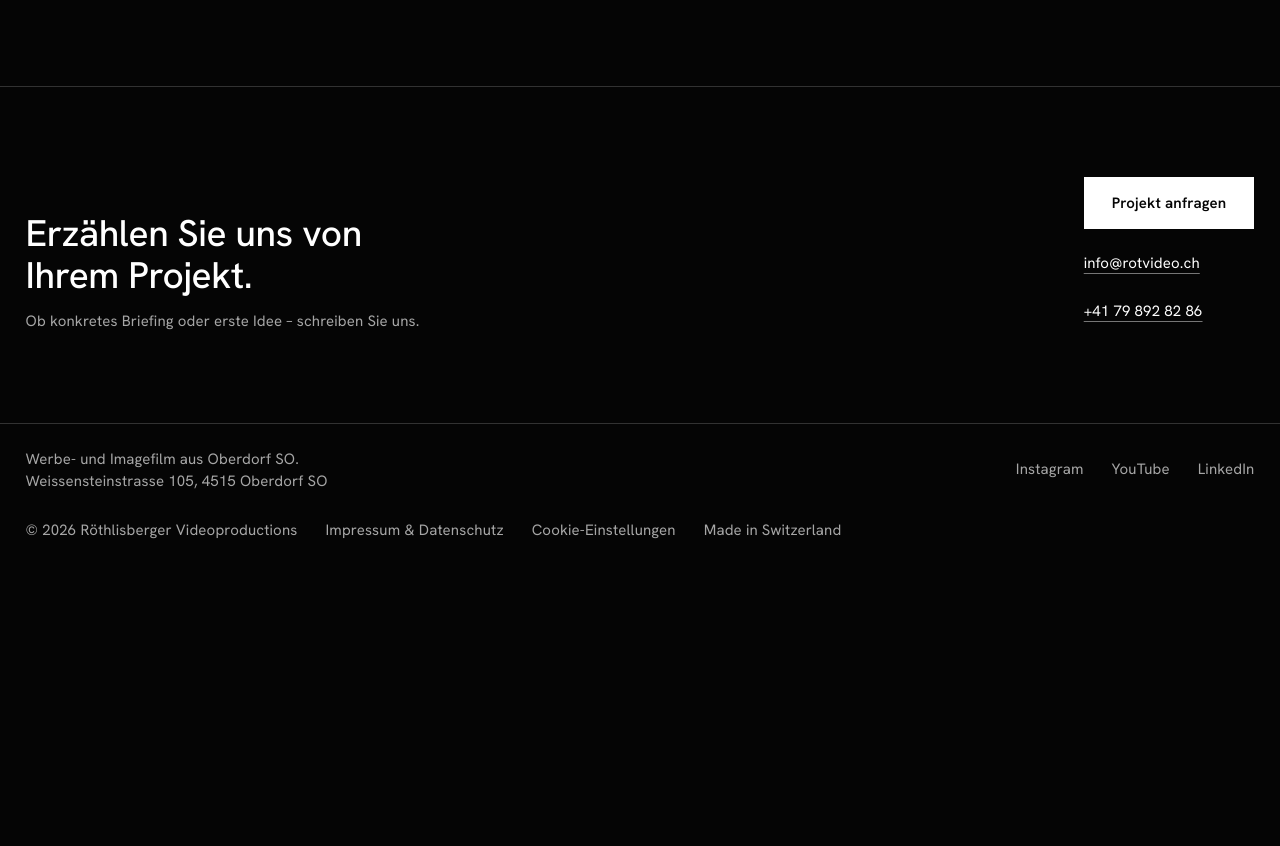
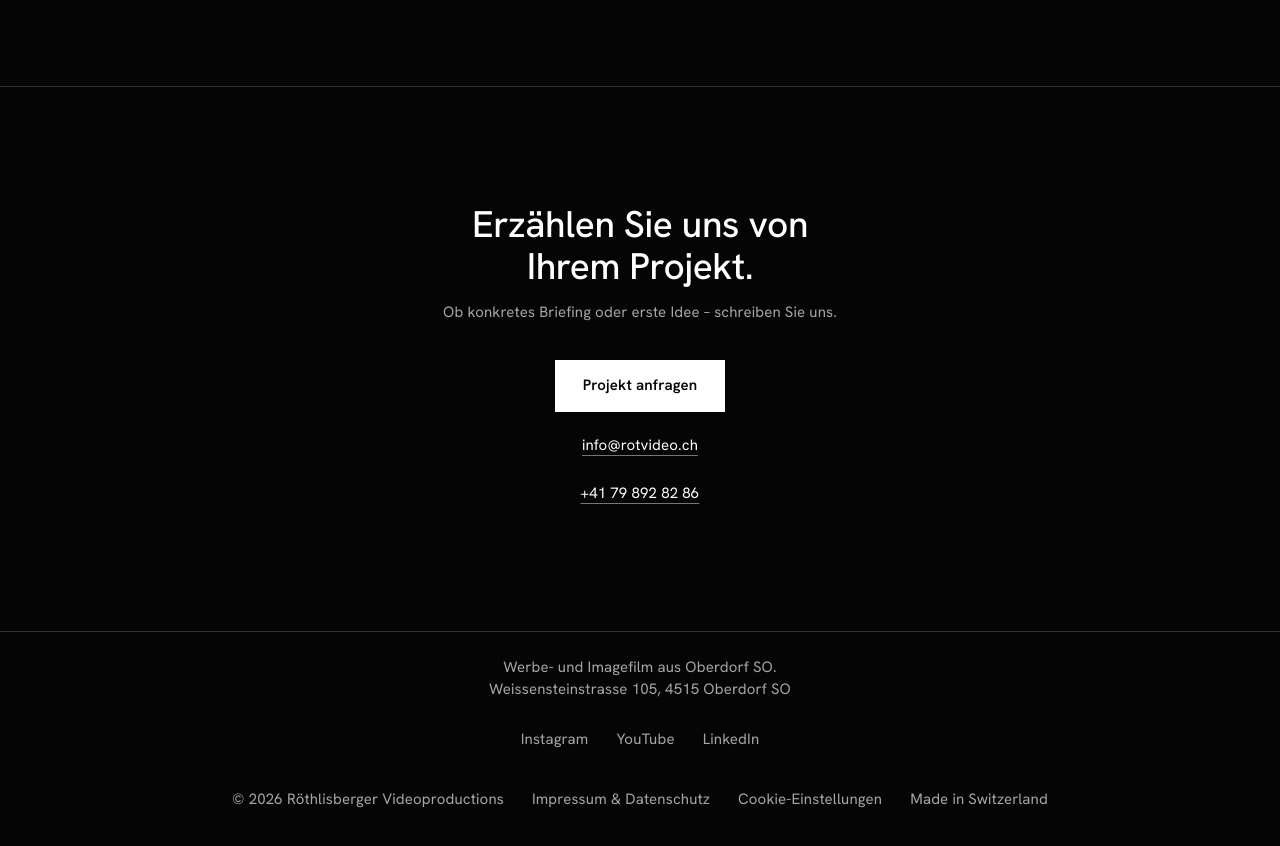
Before and after one commit to rotvideo/Video, a plain HTML site: page index.html in a window 1280 px wide. Shown: the part 3314-4160 px from the top of the page. Before the commit the page ends 3903 px from the top, so only its background shows below. Drawn offline with Linux system fonts and the light colour scheme; a script that the page names is missing.

Commit message:
Add files via upload

```diff
--- a/site.css
+++ b/site.css
@@ -130,12 +130,12 @@ button{font:inherit;color:inherit;background:none;border:none;cursor:pointer;let
 
 /* ---------- Kontakt ---------- */
 .contact{
-  display:flex;flex-wrap:wrap;align-items:flex-end;justify-content:space-between;gap:28px 56px;
-  margin-top:var(--gap);padding:clamp(56px,7vw,104px) var(--pad);border-top:1px solid var(--line);
+  display:flex;flex-direction:column;align-items:center;text-align:center;gap:36px;
+  margin-top:var(--gap);padding:clamp(72px,9vw,132px) var(--pad);border-top:1px solid var(--line);
 }
-.contact-text{flex:1 1 420px;display:flex;flex-direction:column;gap:14px}
+.contact-text{display:flex;flex-direction:column;align-items:center;gap:14px}
 .contact-text h2{max-width:20ch}
-.contact-links{display:flex;flex-direction:column;align-items:flex-start;gap:4px}
+.contact-links{display:flex;flex-direction:column;align-items:center;gap:4px}
 .btn-solid{
   display:inline-flex;align-items:center;min-height:52px;padding:0 28px;margin-bottom:8px;
   background:var(--ink);color:var(--bg);font-weight:600;transition:opacity .25s var(--ease);
@@ -150,12 +150,17 @@ button{font:inherit;color:inherit;background:none;border:none;cursor:pointer;let
 
 /* ---------- Fusszeile ---------- */
 .foot{
-  display:flex;flex-wrap:wrap;align-items:flex-start;justify-content:space-between;gap:16px 48px;
+  display:grid;grid-template-columns:1fr auto 1fr;align-items:start;gap:16px 48px;
   padding:24px var(--pad) 36px;border-top:1px solid var(--line);color:var(--dim);
 }
 .foot a,.foot button{display:inline-flex;align-items:center;min-height:44px;color:var(--dim);transition:color .25s}
 .foot a:hover,.foot button:hover{color:var(--ink)}
 .foot-group{display:flex;flex-wrap:wrap;align-items:center;gap:0 28px}
+.foot-group:last-child{justify-content:flex-end}
+@media (max-width:1560px){
+  .foot{grid-template-columns:1fr;justify-items:center;text-align:center}
+  .foot-group,.foot-group:last-child{justify-content:center}
+}
 
 /* ---------- Einblenden beim Scrollen ---------- */
 .js .reveal{opacity:0;transform:translateY(18px);transition:opacity .8s var(--ease),transform .8s var(--ease)}
```
